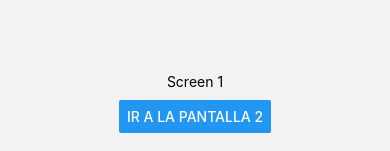
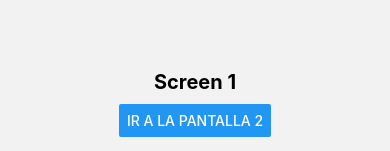
Before and after one commit to AlexanderGoH/TallerNav-ReactNat, a React Native app in the folder NavStack/: screen /Screen1 in a window 390 px wide. Shown: the part 293-444 px from the top of the page. Built offline with nearby package versions, Linux system fonts and the light colour scheme.

Commit message:
Estilos añadidos al titulo de cada pantalla

```diff
--- a/NavStack/screens/HomeScreen.js
+++ b/NavStack/screens/HomeScreen.js
@@ -4,7 +4,7 @@ import { Button, View, Text } from 'react-native';
 export default function Screen1({ navigation }) {
   return(
     <View style={{ flex: 1, alignItems: 'center', justifyContent: 'center' }}>
-      <Text>Home</Text>
+      <Text style={{fontWeight: 'bold', fontSize: 20}}>Home</Text>
       <View style={{margin: 10}}>
         <Button
           title="Ir a la pantalla 1"
--- a/NavStack/screens/Screen1.js
+++ b/NavStack/screens/Screen1.js
@@ -6,7 +6,7 @@ export default function Screen1({ navigation }) {
   const saludo = 'Saludo enviado desde Screen1!';
   return(
     <View style={{ flex: 1, alignItems: 'center', justifyContent: 'center' }}>
-      <Text>Screen 1</Text>
+      <Text style={{fontWeight: 'bold', fontSize: 20}}>Screen 1</Text>
 
       <View style={{margin: 10}}>
         <Button
--- a/NavStack/screens/Screen2.js
+++ b/NavStack/screens/Screen2.js
@@ -8,7 +8,7 @@ export default function Screen2({ navigation, route }) {
 
   return(
     <View style={{ flex: 1, alignItems: 'center', justifyContent: 'center' }}>
-      <Text>Screen 2</Text>
+      <Text style={{fontWeight: 'bold', fontSize: 20}}>Screen 2</Text>
       <Text>{saludo}</Text>
 
       <View style={{margin: 10}}>
--- a/NavStack/screens/Screen3.js
+++ b/NavStack/screens/Screen3.js
@@ -7,7 +7,7 @@ export default function Screen3({ navigation, route}) {
 
   return(
     <View style={{ flex: 1, alignItems: 'center', justifyContent: 'center' }}>
-      <Text>Screen 3</Text>
+      <Text style={{fontWeight: 'bold', fontSize: 20}}>Screen 3</Text>
       <Text>{mensaje}</Text>
 
       <View style={{margin: 10}}>
```
